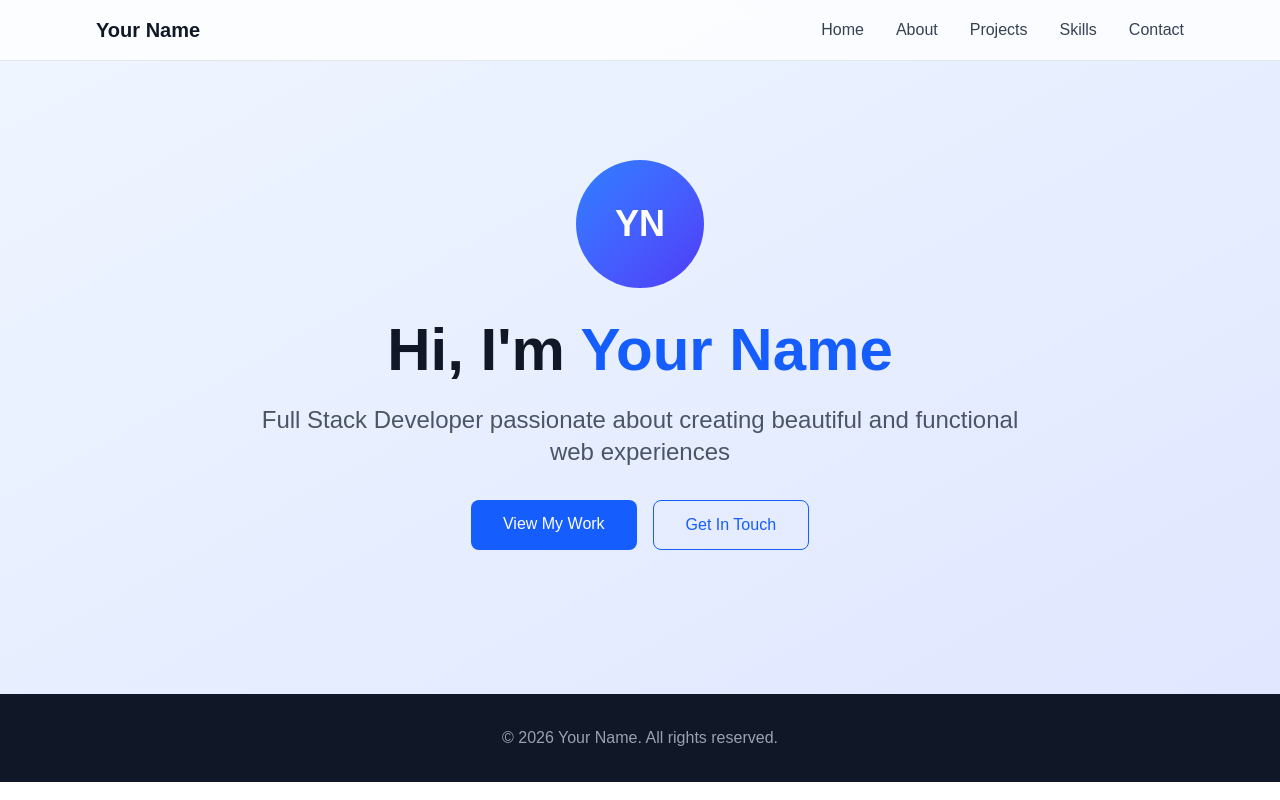
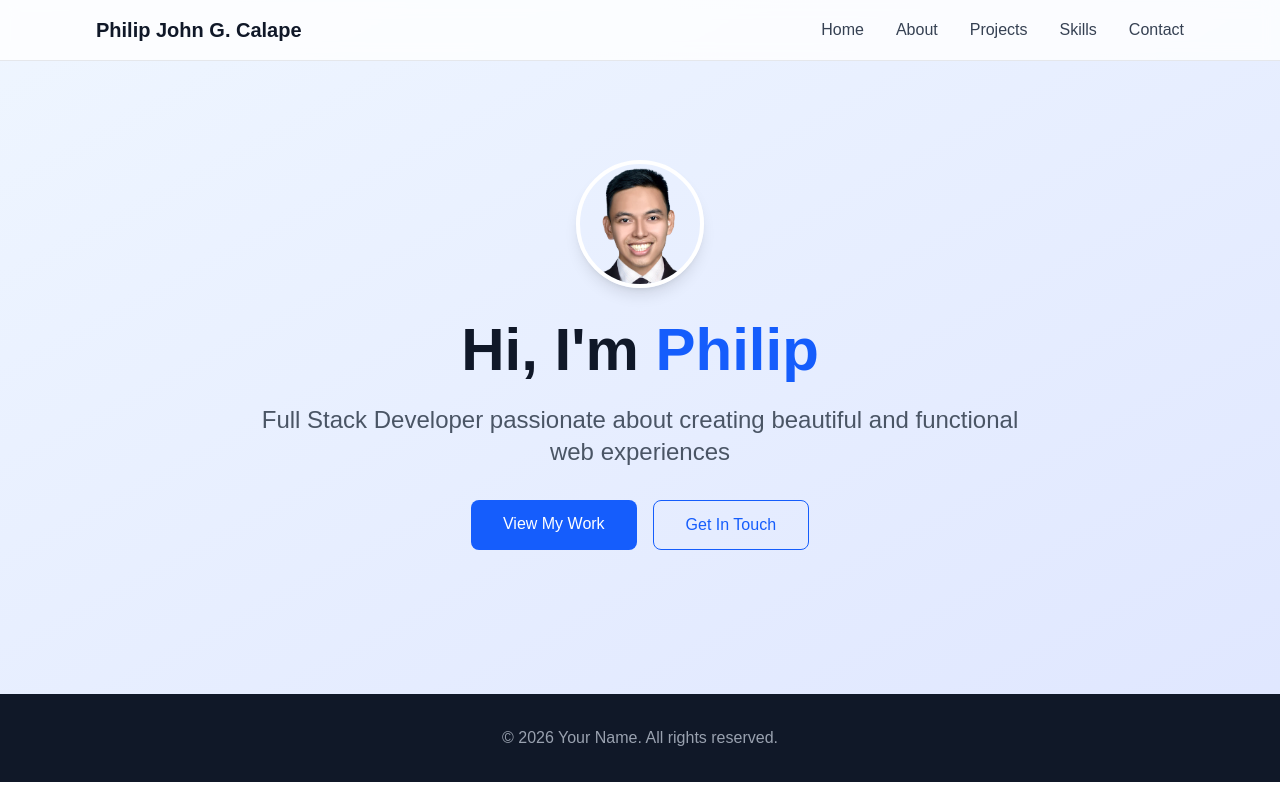
Before and after one commit to PCalape/personal, a Next.js app: page / in a window 1280 px wide. Built offline with nearby package versions, Linux system fonts and the light colour scheme.

Commit message:
update profile

```diff
--- a/app/page.tsx
+++ b/app/page.tsx
@@ -1,4 +1,5 @@
 import Link from "next/link";
+import Image from "next/image";
 import Navigation from "../components/Navigation";
 import Footer from "../components/Footer";
 
@@ -6,8 +7,6 @@ export default function Home() {
   return (
     <div className="min-h-screen bg-white dark:bg-gray-900">
       <Navigation />
-
-      {/* Hero Section */}
       <section
         id="home"
         className="pt-20 pb-16 bg-gradient-to-br from-blue-50 to-indigo-100 dark:from-gray-900 dark:to-gray-800"
@@ -15,15 +14,19 @@ export default function Home() {
         <div className="max-w-6xl mx-auto px-4 sm:px-6 lg:px-8">
           <div className="text-center py-20">
             <div className="mb-8">
-              <div className="w-32 h-32 mx-auto bg-gradient-to-br from-blue-500 to-indigo-600 rounded-full flex items-center justify-center text-white text-4xl font-bold">
-                YN
+              <div className="w-32 h-32 mx-auto rounded-full overflow-hidden border-4 border-white shadow-lg">
+                <Image
+                  src="/profile-picture.png"
+                  alt="Profile picture"
+                  width={128}
+                  height={128}
+                  className="w-full h-full object-cover ml-0.5 object-[center_13%]"
+                />
               </div>
             </div>
             <h1 className="text-4xl md:text-6xl font-bold text-gray-900 dark:text-white mb-6">
               Hi, I&apos;m{" "}
-              <span className="text-blue-600 dark:text-blue-400">
-                Your Name
-              </span>
+              <span className="text-blue-600 dark:text-blue-400">Philip</span>
             </h1>
             <p className="text-xl md:text-2xl text-gray-600 dark:text-gray-300 mb-8 max-w-3xl mx-auto">
               Full Stack Developer passionate about creating beautiful and
--- a/components/Navigation.tsx
+++ b/components/Navigation.tsx
@@ -9,7 +9,7 @@ export default function Navigation() {
             href="/"
             className="text-xl font-bold text-gray-900 dark:text-white"
           >
-            Your Name
+            Philip John G. Calape
           </Link>
           <div className="hidden md:flex space-x-8">
             <Link
```
Also changed, not shown: public/profile-picture.png (added).
